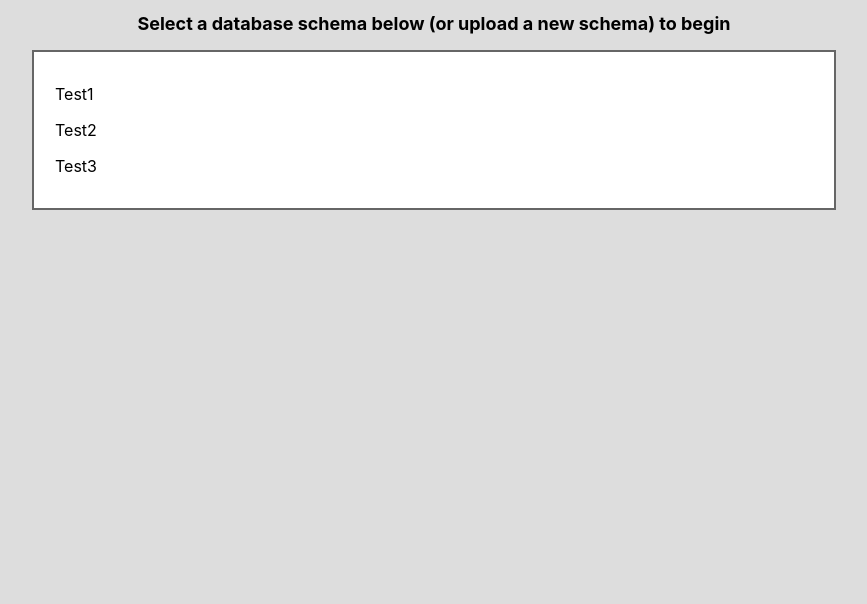
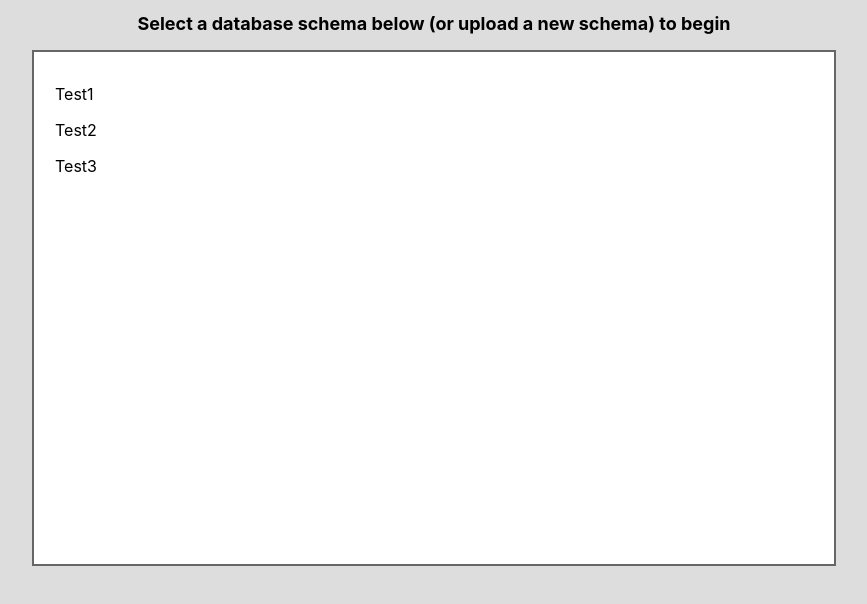
Before and after one commit to M-Derbyshire/SchemaShovelWeb, a React app in the folder front_end/: page / in a window 1280 px wide. Shown: the part 48-652 px from the top of the page, without its empty margins (206-1073 px from the left). Built offline with nearby package versions, Linux system fonts and the light colour scheme.

Commit message:
added a min-height to SelectableList

```diff
--- a/front_end/src/components/SelectableList/SelectableList.css
+++ b/front_end/src/components/SelectableList/SelectableList.css
@@ -5,6 +5,7 @@
 	padding: 1rem;
 	width: fit-content;
 	min-width: 60vw;
+	min-height: 60vh;
 }
 
 .SelectableList ul {
```
